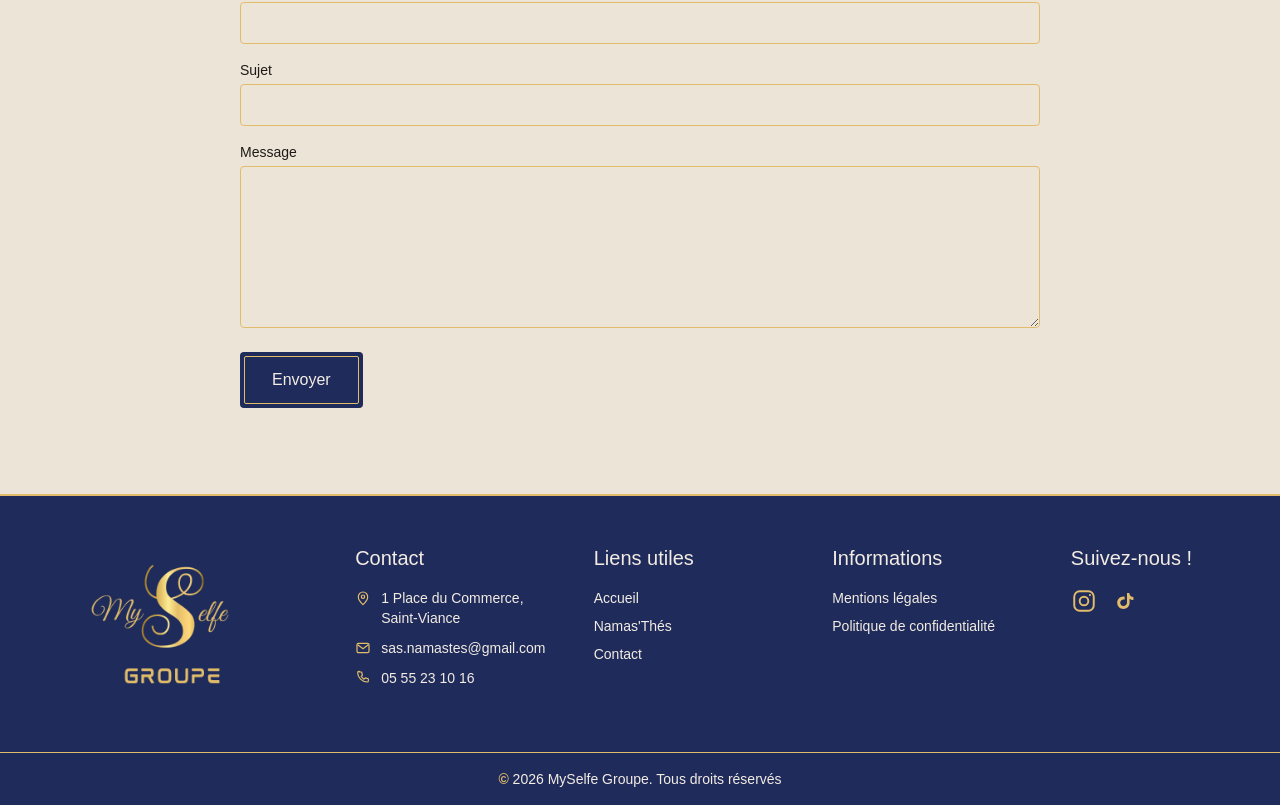
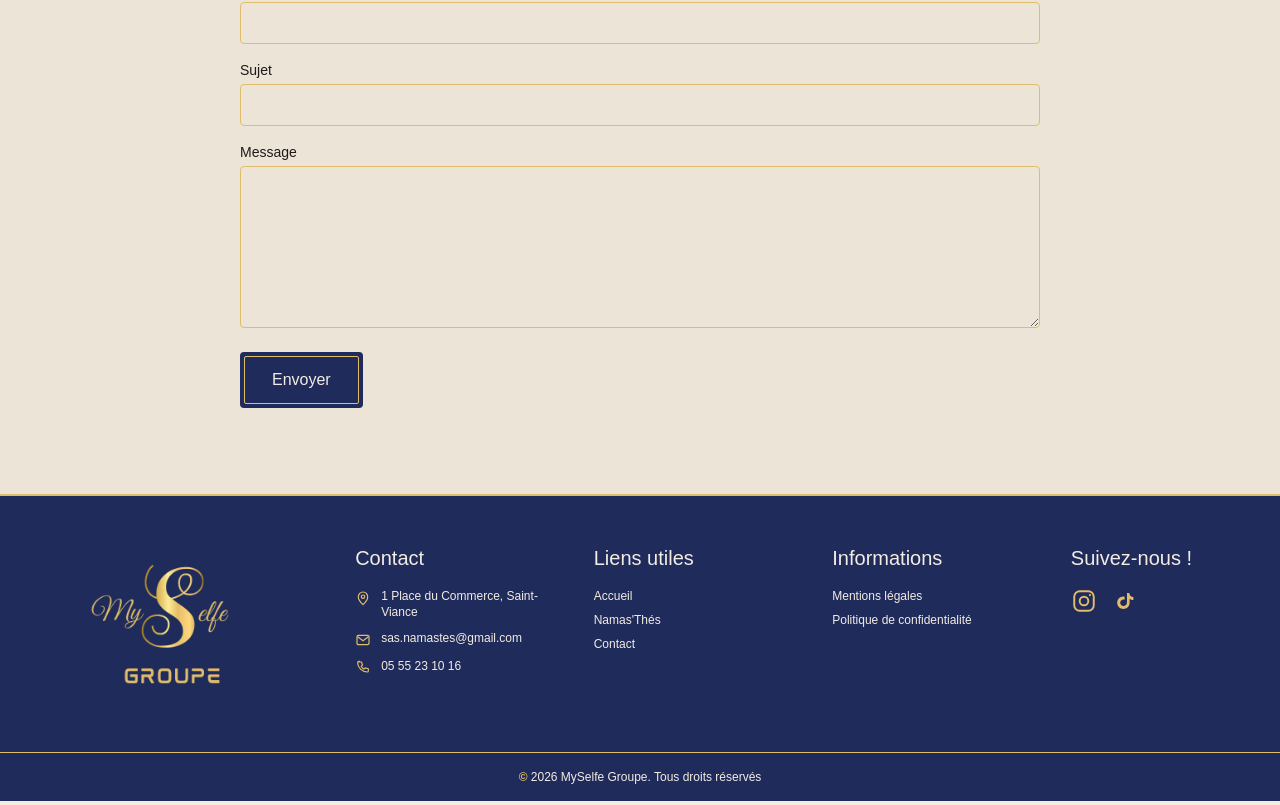
Before and after one commit to Myselfe-Groupe/Myselfe-groupe-website, a Next.js app: page / in a window 1280 px wide. Shown: the part 3797-4602 px from the top of the page. Built offline with nearby package versions, Linux system fonts and the light colour scheme; a web font is replaced by a local one.

Commit message:
AJout Favicon

```diff
--- a/src/app/layout.tsx
+++ b/src/app/layout.tsx
@@ -21,6 +21,9 @@ const great_Vibes = Great_Vibes({
 export const metadata: Metadata = {
   title: "Create Next App",
   description: "Generated by create next app",
+  icons: {
+    icon: "/logo/MyselfeGroupeLogoWhiteBg.png",
+  },
 };
 
 export default function RootLayout({
--- a/src/components/layout/Footer.tsx
+++ b/src/components/layout/Footer.tsx
@@ -25,7 +25,7 @@ export default function Footer() {
                 </div>
 				<div>
 					<h3 className="text-xl text-background">Contact</h3>
-					<ul className="mt-4 space-y-2.5 text-sm text-background">
+					<ul className="mt-4 space-y-2.5 text-xs text-background">
 						<li className="flex items-start gap-2.5">
 							<span aria-hidden="true" className="mt-0.5 text-border">
 								<MapPinIcon />
@@ -53,7 +53,7 @@ export default function Footer() {
 
 				<div>
 					<h3 className="text-xl text-background">Liens utiles</h3>
-					<ul className="mt-4 space-y-2 text-sm text-background">
+					<ul className="mt-4 space-y-2 text-xs text-background">
 						{usefulLinks.map((link) => (
 							<li key={link.label}>
 								<Link href={link.href} className="hover:text-border transition-colors">
@@ -66,7 +66,7 @@ export default function Footer() {
 
 				<div>
 					<h3 className="text-xl text-background">Informations</h3>
-					<ul className="mt-4 space-y-2 text-sm text-background">
+					<ul className="mt-4 space-y-2 text-xs text-background">
 						{legalLinks.map((link) => (
 							<li key={link.label}>
 								<Link href={link.href} className="hover:text-border transition-colors">
@@ -103,7 +103,7 @@ export default function Footer() {
 
 			</div>
 
-			<div className="border-t border-border px-6 py-4 text-center text-sm text-background sm:px-10 lg:px-12">
+			<div className="border-t border-border px-6 py-4 text-center text-xs text-background sm:px-10 lg:px-12">
 				<p><span className="font-semibold text-border">©</span> 2026 MySelfe Groupe. Tous droits réservés</p>
 			</div>
 		</footer>
```
Also changed, not shown: public/logo/MyselfeGroupeLogoWhiteBg.png (added).
